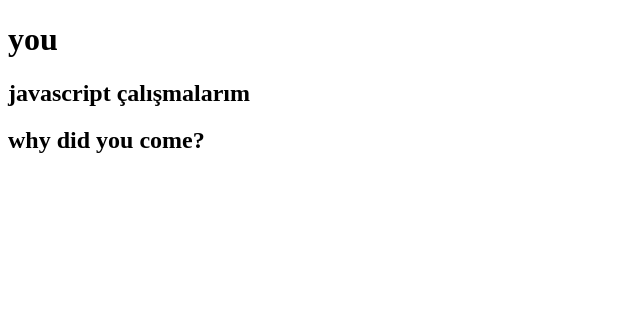
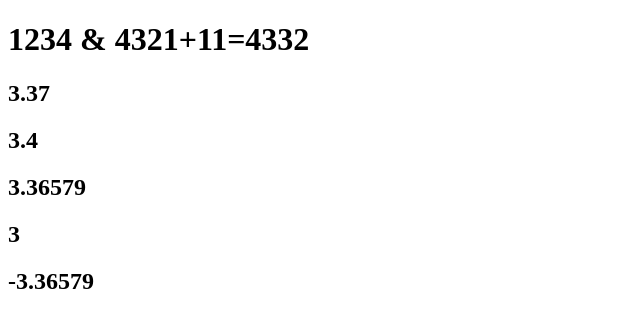
Before and after one commit to Sinanaltundag/javascript, a plain HTML site: page w3schools/ders1/index.html in a window 1280 px wide. Shown: the whole page, without its empty margins (0-640 px from the left). Drawn offline with Linux system fonts and the light colour scheme.

Commit message:
number variables and methods

```diff
--- a/w3schools/ders1/index.html
+++ b/w3schools/ders1/index.html
@@ -1,18 +1,22 @@
 <!DOCTYPE html>
 <html lang="tr">
-<head>
-    <meta charset="UTF-8">
-    <meta http-equiv="X-UA-Compatible" content="IE=edge">
-    <meta name="viewport" content="width=device-width, initial-scale=1.0">
+  <head>
+    <meta charset="UTF-8" />
+    <meta http-equiv="X-UA-Compatible" content="IE=edge" />
+    <meta name="viewport" content="width=device-width, initial-scale=1.0" />
     <title>w3 dersler</title>
     <script src="script.js"></script>
-</head>
-<body onload=" escseq(), escseq3()">
+  </head>
+  <body onload=" escseq(), escseq2(), escseq3(),escseq4(),escseq5(),escseq6()">
+    <!-- sıralı fonksiyonlardan biri çalışmaz ise ondan sonra gelenler de çalışmıyor!!! -->
     <h1 id="h1">Çalışmalar</h1>
     <h2>javascript çalışmalarım</h2>
     <h2></h2>
+    <h2></h2>
+    <h2></h2>
+    <h2></h2>
     <script>
-        kapatma()
+      kapatma();
     </script>
-</body>
+  </body>
 </html>
--- a/w3schools/ders1/script.js
+++ b/w3schools/ders1/script.js
@@ -25,7 +25,7 @@ function escseq() {
     document.getElementsByTagName("h2")[1].innerHTML=str.replace("are", "were") ;
  } */
 
- let sentence = "   when did you come?   ";
+/*  let sentence = "   when did you come?   ";
  let str2 = sentence.trim();// sağ sol boşlukları kaldırma
 
  function escseq3() {
@@ -37,4 +37,36 @@ function escseq() {
    let str5 = "What are you doing?";
 
    document.getElementById("h1").innerHTML=str5.split(" ")[2]; // stringleri bölerek array oluşturmak için
+} */
+
+function escseq() {
+  let int = 1234;
+
+  document.getElementById("h1").innerHTML =
+    int.toString() + " & " + "4321+11=" + (4321 + 11).toString(); // sayıları metine çevirme
 }
+function escseq2() {
+  let float = 3.36579;
+
+  document.getElementsByTagName("h2")[0].innerHTML = float.toFixed(2); //para yuvarlama gibi şeyler. noktadan sonrasını yuvarlıyor
+}
+function escseq3() {
+  let float = 3.36579;
+
+  document.getElementsByTagName("h2")[1].innerHTML = float.toPrecision(2); //tam yuvarlama
+}
+function escseq4() {
+   let float = "    3.36579   ";
+
+   document.getElementsByTagName("h2")[2].innerHTML = Number(float); //number yapma boşluklar ignore oluyor
+ }
+ function escseq5() {
+   let float = "3.96579 monety";
+
+   document.getElementsByTagName("h2")[3].innerHTML = parseInt(float); //metin içinden ilk sayı doğal sayı olur. önde sayı olmalı
+ }
+ function escseq6() {
+   let float = "    -3.36579   45343 jvoıjfdva";
+
+   document.getElementsByTagName("h2")[4].innerHTML = parseFloat(float); //metin içinden ilk sayı ondalık sayı olur önde sayı olmalı
+ }
```
